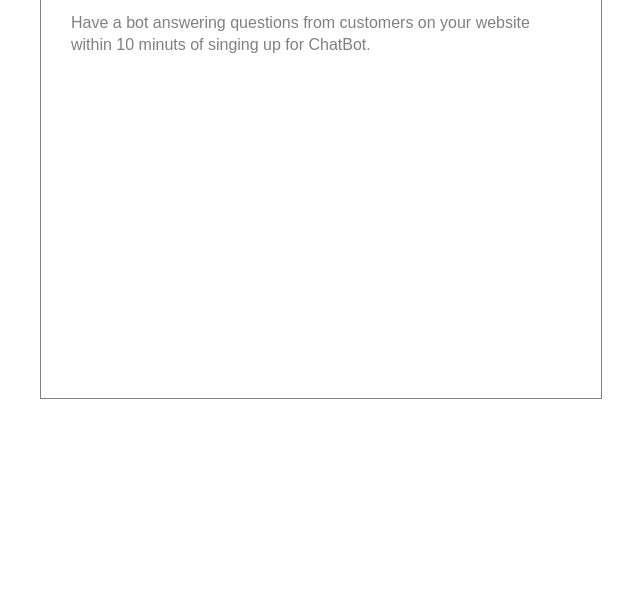
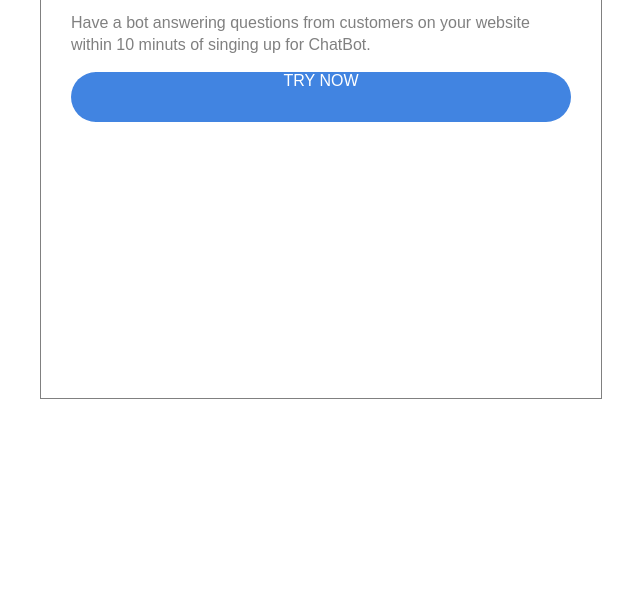
Before and after one commit to beautisui/chatbot, a plain HTML site: page index.html in a window 1280 px wide. Shown: the part 363-962 px from the top of the page, without its empty margins (160-800 px from the left). Drawn offline with Linux system fonts and the light colour scheme.

Commit message:
added try botton

```diff
--- a/index.html
+++ b/index.html
@@ -25,6 +25,15 @@
       text-align: left;
       line-height: 22px;
     }
+
+    .click-try-botton {
+      width: 500px;
+      height: 50px;
+      background-color: #4184e1;
+      border-radius: 25px;
+      text-align: center;
+      color: white;
+    }
   </style>
 </head>
 
@@ -34,6 +43,10 @@
   <p class="chatbot-details">Have a bot answering questions from customers on your website within 10 minuts of singing
     up
     for ChatBot.</p>
+
+  <div class="click-try-botton">TRY NOW </div>
+
+
 </body>
 
 </html>
```
